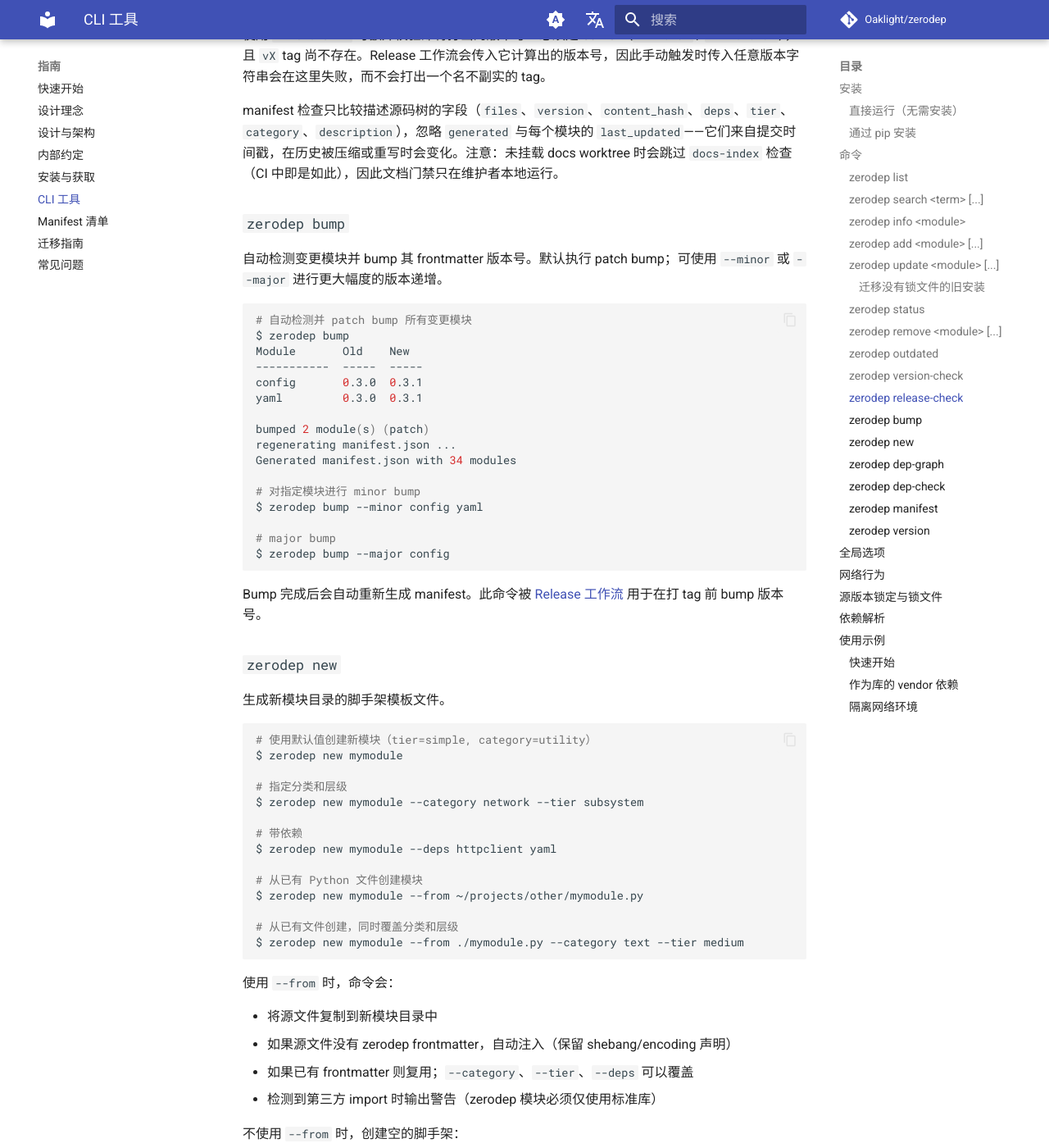
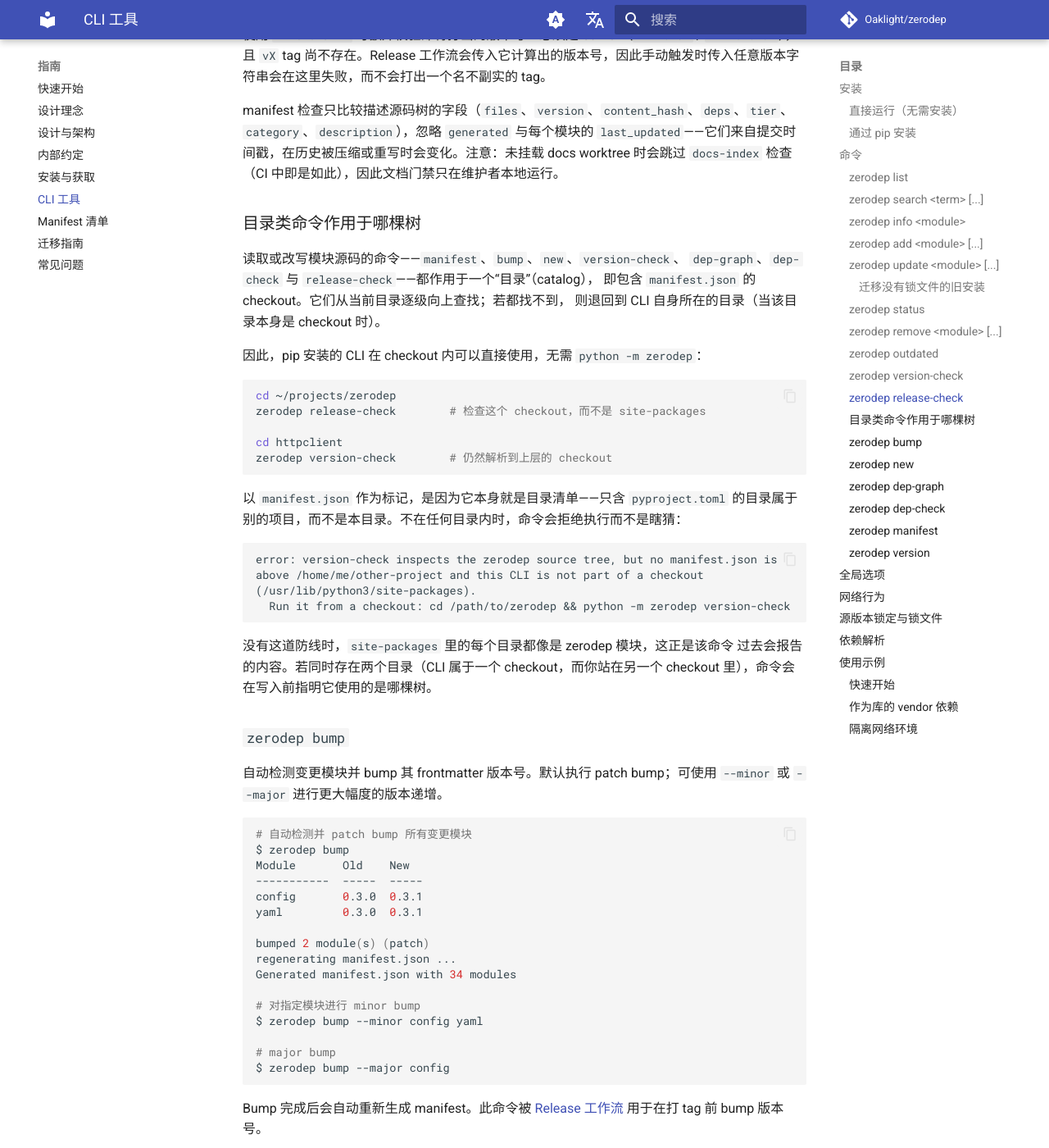
Before and after one commit to Oaklight/zerodep, an MkDocs documentation site: the page built from docs/guide/cli.md, in a window 1280 px wide and 1400 px high, scrolled down 6494 px. Shown: the whole window at 82% size. Built offline with MkDocs 1.6.1 and Material for MkDocs 9.7.7, drawn with Linux system fonts in a browser that asks for light colours; comment, search, counter and statistics services are not loaded.

Commit message:
docs(cli): document which tree catalog commands operate on

````diff
--- a/docs/changelog.md
+++ b/docs/changelog.md
@@ -5,6 +5,14 @@
 格式基于 [Keep a Changelog](https://keepachangelog.com/zh-CN/1.1.0/)。
 
 ## [Unreleased]
+
+### 问题修复
+
+- **cli**：读取模块源码的命令——`manifest`、`bump`、`new`、`version-check`、`dep-graph`、`dep-check`——现在与 `release-check` 一样解析目录，而不再扫描 CLI 被安装到的目录。从 wheel 安装时该目录是 `site-packages`，其中每个包都像是一个 zerodep 模块：`version-check` 会把 `PIL`、`aiohttp` 等所有已安装包报告为“需要 bump”，导致 `--strict` 的调用方永久报错。现在目录解析为当前目录之上包含 `manifest.json` 的 checkout，找不到时退回 CLI 自身所在目录；不在任何目录内时命令直接拒绝执行，只含 `pyproject.toml` 的目录也不再被视为目录。
+
+### 改进
+
+- **cli**：使用 pip 安装的 CLI 时，在 checkout 内直接运行目录类命令（例如 `cd ~/projects/zerodep && zerodep release-check`）现在会检查该 checkout，而不是被拒绝。当 CLI 属于另一个 checkout 时，命令会指明它使用的是哪棵树。
 
 ## [2026.10.23.3] - 2026-10-23
 
--- a/docs/guide/cli.md
+++ b/docs/guide/cli.md
@@ -299,6 +299,37 @@ zerodep release-check --with-tests
 
 manifest 检查只比较描述源码树的字段（`files`、`version`、`content_hash`、`deps`、`tier`、`category`、`description`），忽略 `generated` 与每个模块的 `last_updated`——它们来自提交时间戳，在历史被压缩或重写时会变化。注意：未挂载 docs worktree 时会跳过 `docs-index` 检查（CI 中即是如此），因此文档门禁只在维护者本地运行。
 
+### 目录类命令作用于哪棵树
+
+读取或改写模块源码的命令——`manifest`、`bump`、`new`、`version-check`、
+`dep-graph`、`dep-check` 与 `release-check`——都作用于一个“目录”（catalog），
+即包含 `manifest.json` 的 checkout。它们从当前目录逐级向上查找；若都找不到，
+则退回到 CLI 自身所在的目录（当该目录本身是 checkout 时）。
+
+因此，pip 安装的 CLI 在 checkout 内可以直接使用，无需 `python -m zerodep`：
+
+```bash
+cd ~/projects/zerodep
+zerodep release-check        # 检查这个 checkout，而不是 site-packages
+
+cd httpclient
+zerodep version-check        # 仍然解析到上层的 checkout
+```
+
+以 `manifest.json` 作为标记，是因为它本身就是目录清单——只含 `pyproject.toml`
+的目录属于别的项目，而不是本目录。不在任何目录内时，命令会拒绝执行而不是瞎猜：
+
+```
+error: version-check inspects the zerodep source tree, but no manifest.json is
+above /home/me/other-project and this CLI is not part of a checkout
+(/usr/lib/python3/site-packages).
+  Run it from a checkout: cd /path/to/zerodep && python -m zerodep version-check
+```
+
+没有这道防线时，`site-packages` 里的每个目录都像是 zerodep 模块，这正是该命令
+过去会报告的内容。若同时存在两个目录（CLI 属于一个 checkout，而你站在另一个
+checkout 里），命令会在写入前指明它使用的是哪棵树。
+
 ### `zerodep bump`
 
 自动检测变更模块并 bump 其 frontmatter 版本号。默认执行 patch bump；可使用 `--minor` 或 `--major` 进行更大幅度的版本递增。
````
